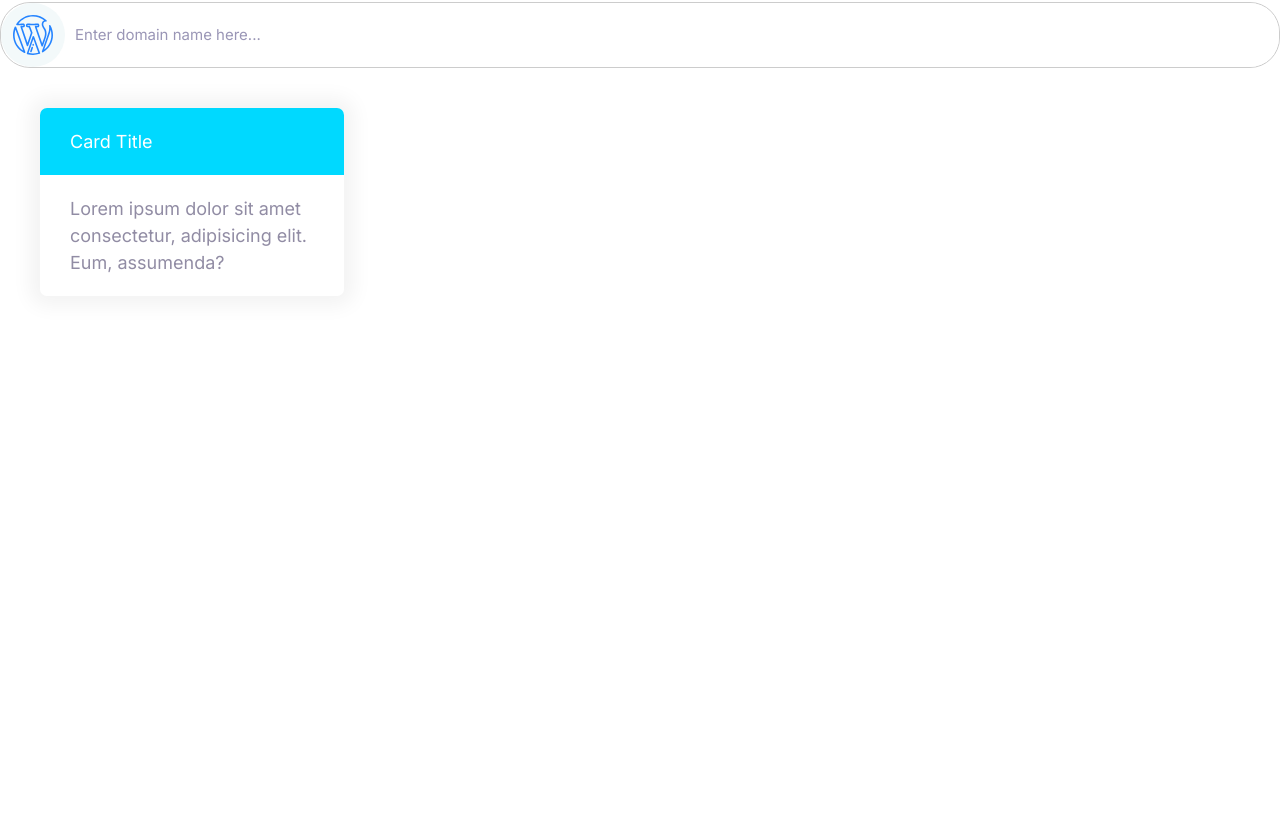
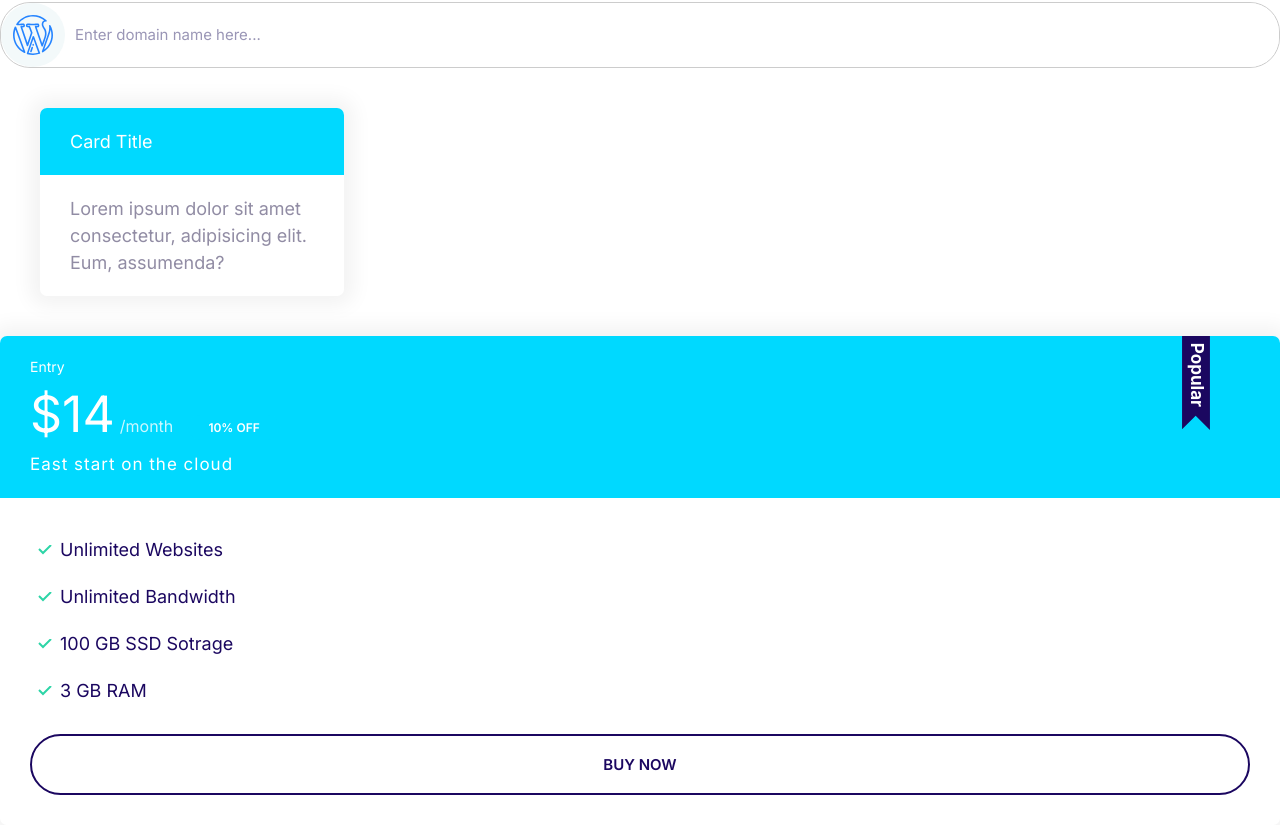
Before and after one commit to DvirHirsch/dvirfy, a plain HTML site: page index.html in a window 1280 px wide. Shown: the part 447-1272 px from the top of the page. Before the commit the page ends 800 px from the top, so only its background shows below. Drawn offline with Linux system fonts and the light colour scheme.

Commit message:
Plans component added.

```diff
--- a/css/styles.css
+++ b/css/styles.css
@@ -301,3 +301,64 @@ a {
   background: var(--color-secondary);
   color: #fff;
 }
+
+/* Plans */
+.plan__name {
+  color: #fff;
+  margin: 0;
+  font-weight: 500;
+  font-size: 2.4rem;
+}
+
+.plan__price {
+  font-size: 6rem;
+}
+
+.plan__billing-cycle {
+  font-size: 2.4rem;
+  font-weight: 300;
+  opacity: 0.8;
+  margin-right: 1rem;
+}
+
+.plan__description {
+  font-size: 2rem;
+  font-weight: 300;
+  letter-spacing: 1px;
+  display: block;
+}
+
+.plan .list__item {
+  margin-bottom: 2rem;
+}
+
+.plan--popular .card__header {
+  position: relative;
+}
+
+.plan--popular .card__header::before {
+  content: url(../images/popular.svg);
+  width: 40px;
+  display: inline-block;
+  position: absolute;
+  top: -6px;
+  right: 5%;
+}
+
+@media screen and (min-width: 1024px) {
+  .plan__name {
+    font-size: 1.4rem;
+  }
+
+  .plan__price {
+    font-size: 5rem;
+  }
+
+  .plan__billing-cycle {
+    font-size: 1.6rem;
+  }
+
+  .plan__description {
+    font-size: 1.7rem;
+  }
+}
--- a/index.html
+++ b/index.html
@@ -53,5 +53,25 @@
         </div>
       </div>
     </div>
+    <div class="plan plan--popular">
+      <div class="card card--secondary">
+        <header class="card__header">
+          <h3 class="plan__name">Entry</h3>
+          <span class="plan__price">$14</span>
+          <span class="plan__billing-cycle">/month</span>
+          <span class="badge badge--secondary badge--small">10% OFF</span>
+          <span class="plan__description">East start on the cloud</span>
+        </header>
+        <div class="card__body">
+          <ul class="list list--tick">
+            <li class="list__item">Unlimited Websites</li>
+            <li class="list__item">Unlimited Bandwidth</li>
+            <li class="list__item">100 GB SSD Sotrage</li>
+            <li class="list__item">3 GB RAM</li>
+          </ul>
+          <button class="btn btn--outline btn--block">Buy Now</button>
+        </div>
+      </div>
+    </div>
   </body>
 </html>
```
Also changed, not shown: components/plans.html (added, +20 -0 lines), images/popular.svg (added).
